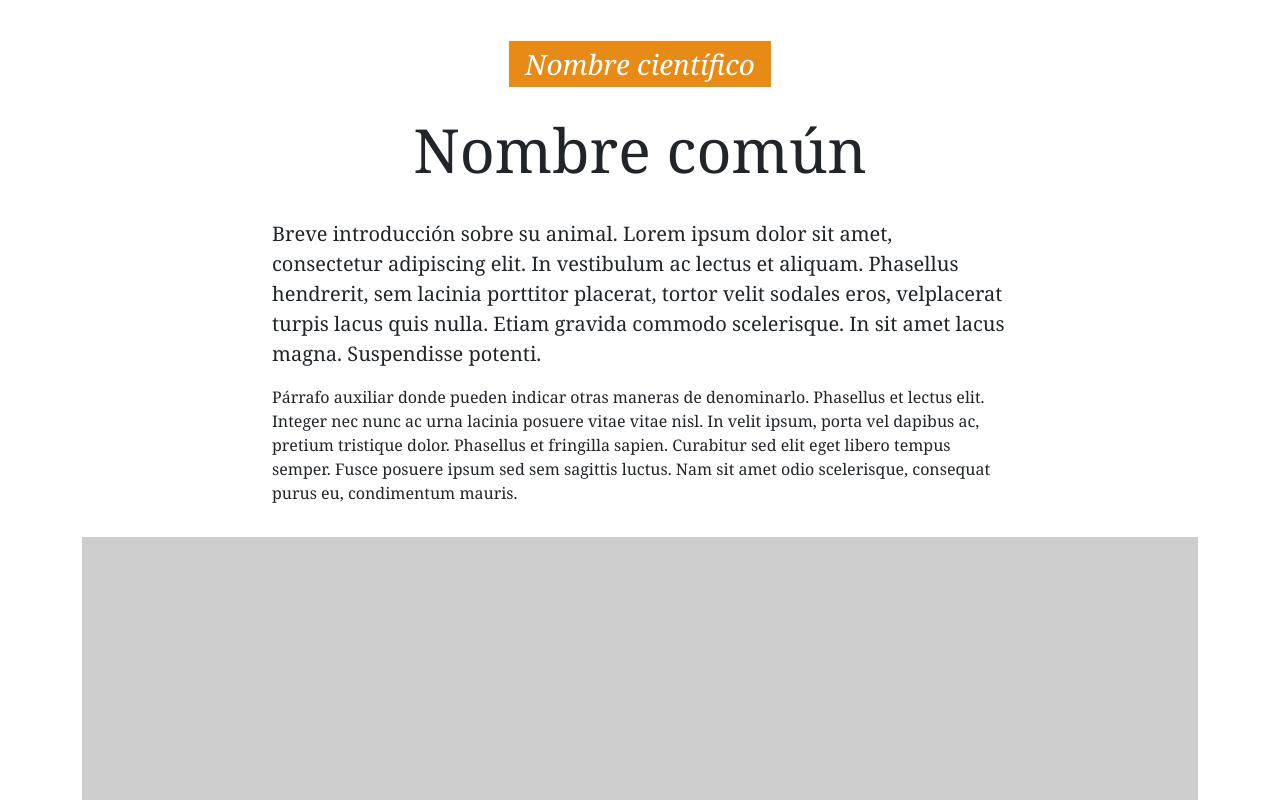
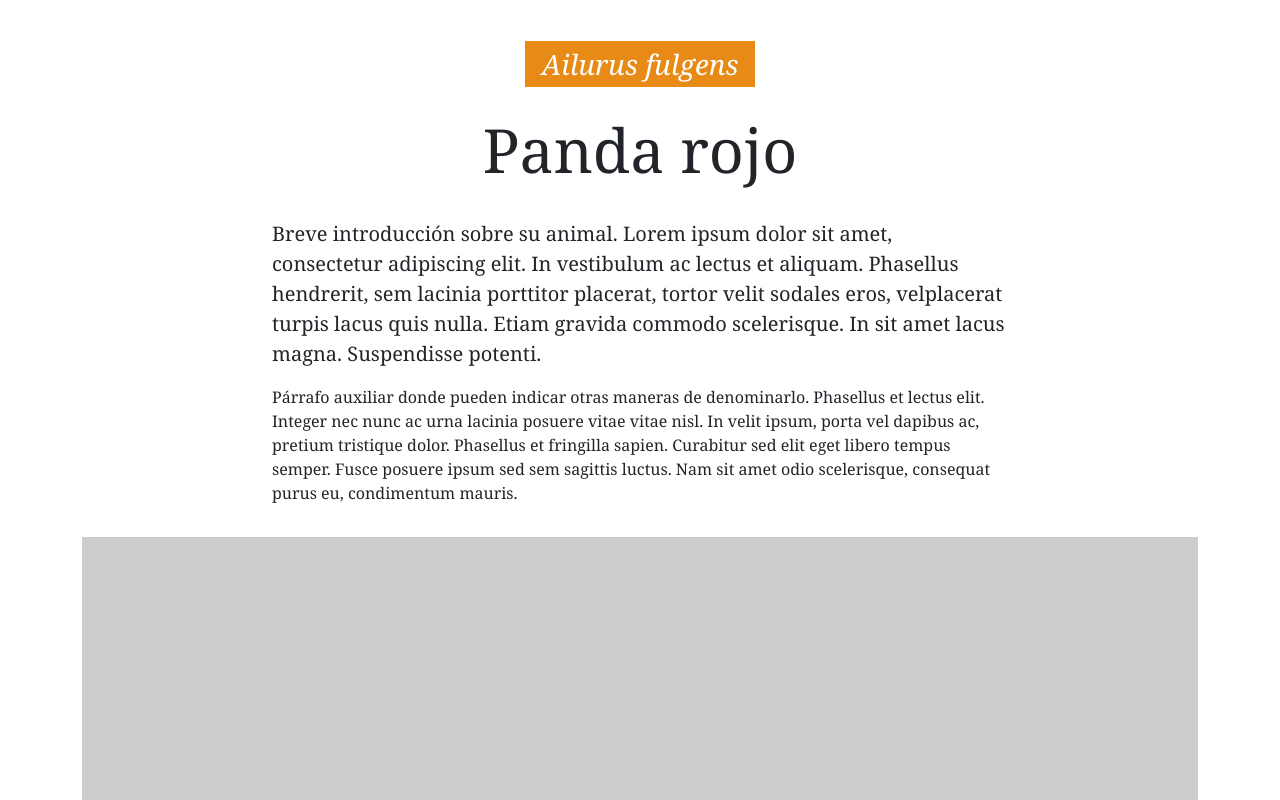
Before and after one commit to isamendezes/clase_2_infografia, a plain HTML site: page index.html in a window 1280 px wide. Shown: the top 800 px of the page. Drawn offline with nearby package versions, Linux system fonts and the light colour scheme.

Commit message:
Add files via upload

```diff
--- a/index.html
+++ b/index.html
@@ -58,14 +58,14 @@
             }
         </style>
 
-        <title>¡Vamos con SVG!</title>
+        <title>Probando probando</title>
     </head>
     <body>
         <header class="container">
             <div class="row">
                 <div class="col-sm-8 mx-auto">
-                    <h2 class="text-center pt-5 fst-italic"><span class="px-3 py-1">Nombre científico</span></h2>
-                    <h1 class="text-center py-4">Nombre común</h1>
+                    <h2 class="text-center pt-5 fst-italic"><span class="px-3 py-1">Ailurus fulgens</span></h2>
+                    <h1 class="text-center py-4">Panda rojo</h1>
                     <p class="lead">Breve introducción sobre su animal. Lorem ipsum dolor sit amet, consectetur adipiscing elit. In vestibulum ac lectus et aliquam. Phasellus hendrerit, sem lacinia porttitor placerat, tortor velit sodales eros, velplacerat turpis lacus quis nulla. Etiam gravida commodo scelerisque. In sit amet lacus magna. Suspendisse potenti.</p>
                     <p>Párrafo auxiliar donde pueden indicar otras maneras de denominarlo. Phasellus et lectus elit. Integer nec nunc ac urna lacinia posuere vitae vitae nisl. In velit ipsum, porta vel dapibus ac, pretium tristique dolor. Phasellus et fringilla sapien. Curabitur sed elit eget libero tempus semper. Fusce posuere ipsum sed sem sagittis luctus. Nam sit amet odio scelerisque, consequat purus eu, condimentum mauris.</p>
                 </div>
```
